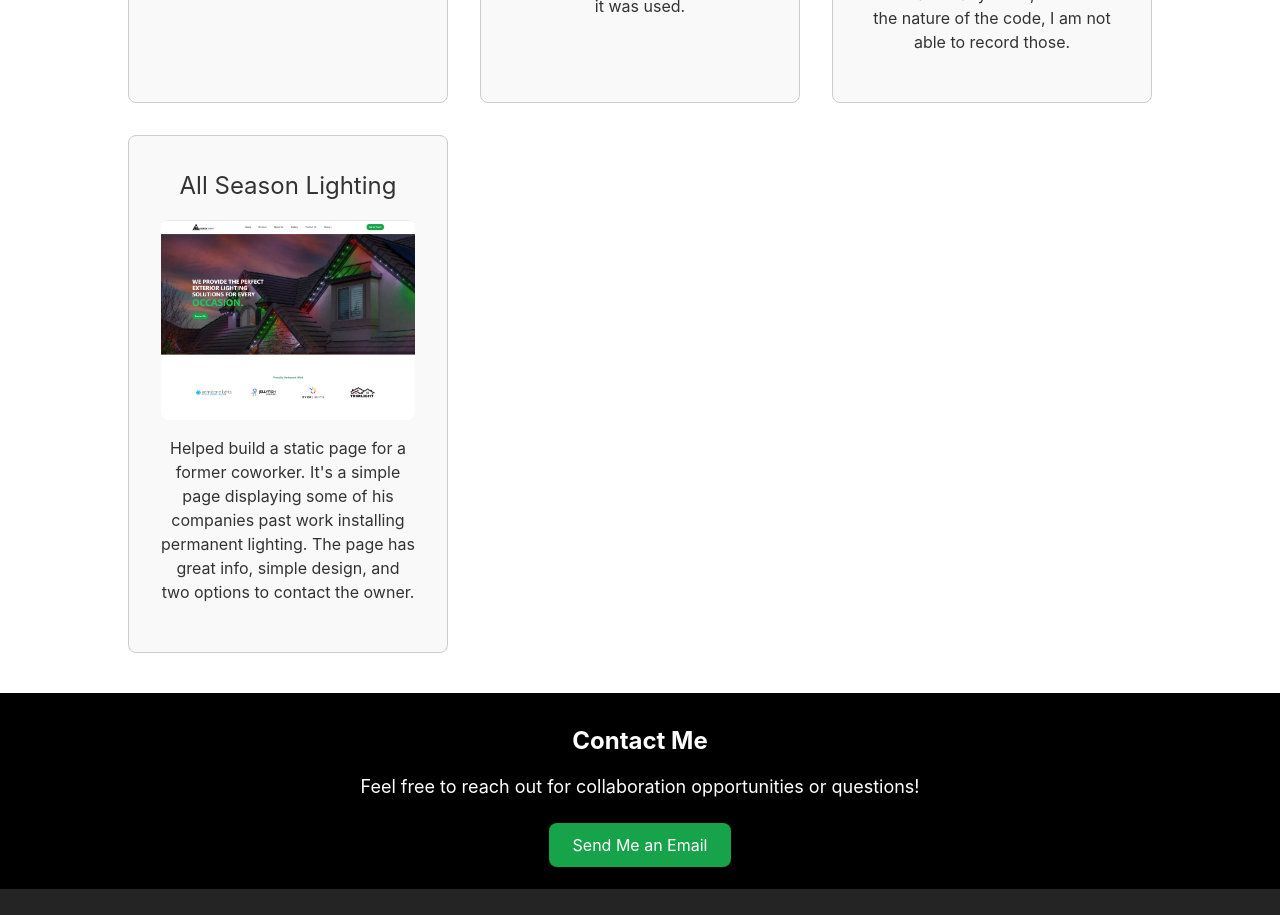
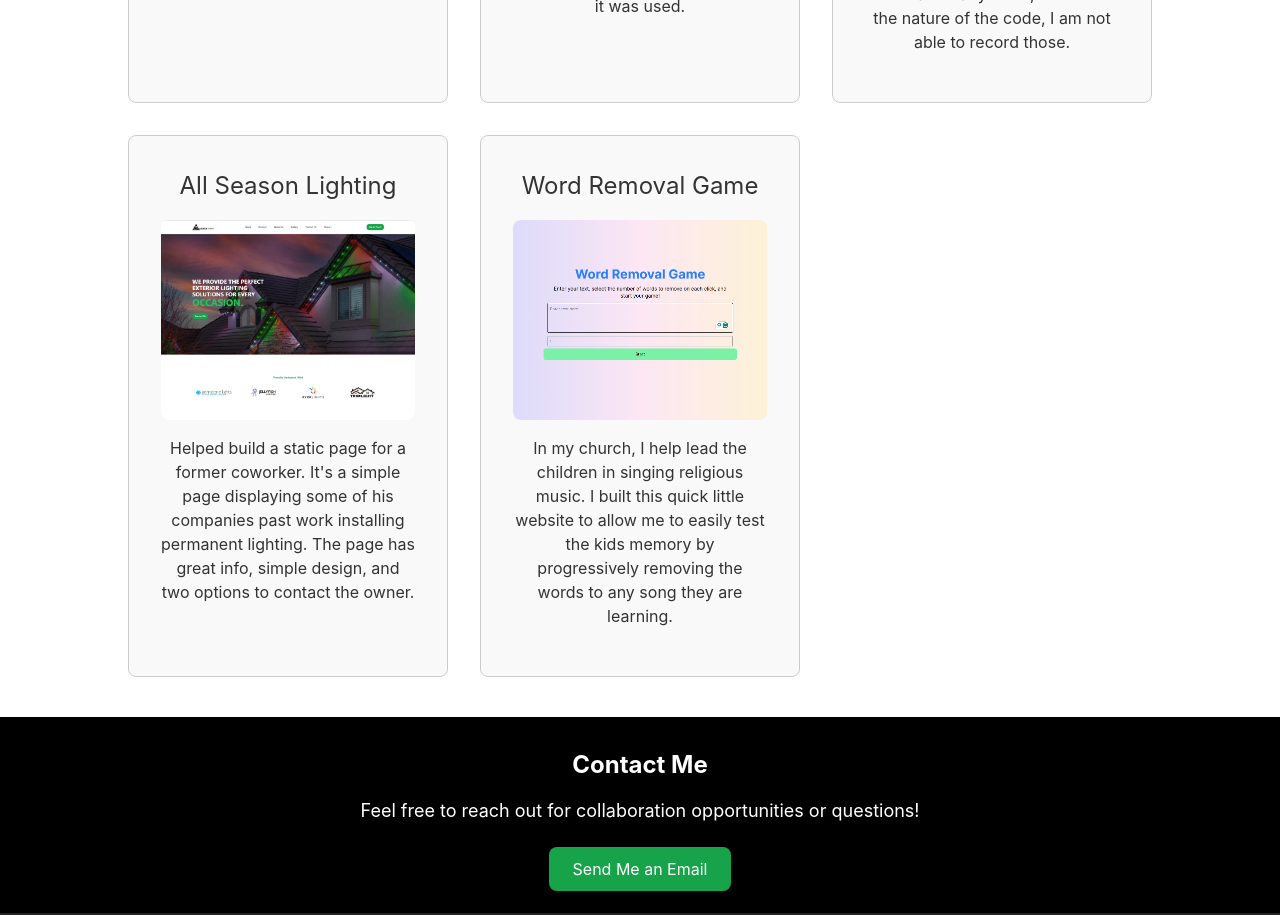
Before and after one commit to AndyPetersen90/my-portfolio, a React (Vite) app: page / in a window 1280 px wide. Shown: the part 3200-4115 px from the top of the page. Built offline with nearby package versions, Linux system fonts and the light colour scheme.

Commit message:
updated word game image

```diff
--- a/src/components/Projects.tsx
+++ b/src/components/Projects.tsx
@@ -100,6 +100,21 @@ function ProjectsSection() {
             lighting. The page has great info, simple design, and two options to contact the owner.
           </p>
         </div>
+
+        <div className="border border-[#ccc] rounded-lg p-[2rem] bg-[#f9f9f9] hover:bg-[#e0e0e0] hover:scale-105 hover:shadow-lg transition duration-300 ease-in-out">
+          <h3 className="text-[1.5em] text-[#333] text-center mb-[1rem]">Word Removal Game</h3>
+          <a href="https://word-removal-game.netlify.app/" target="_blank">
+            <img
+              className="w-full h-[200px] object-cover rounded-lg mb-[1rem]"
+              src="./word-remover-game-screenshot.png"
+              alt="All Season Lighting Static Page"
+            />
+          </a>
+          <p className="text-[1em] text-[#333] text-center mb-[1rem]">
+            In my church, I help lead the children in singing religious music. I built this quick little website to allow me to easily test the kids
+            memory by progressively removing the words to any song they are learning.
+          </p>
+        </div>
       </div>
     </section>
   );
```
Also changed, not shown: public/word-remover-game-screenshot.png (added).
